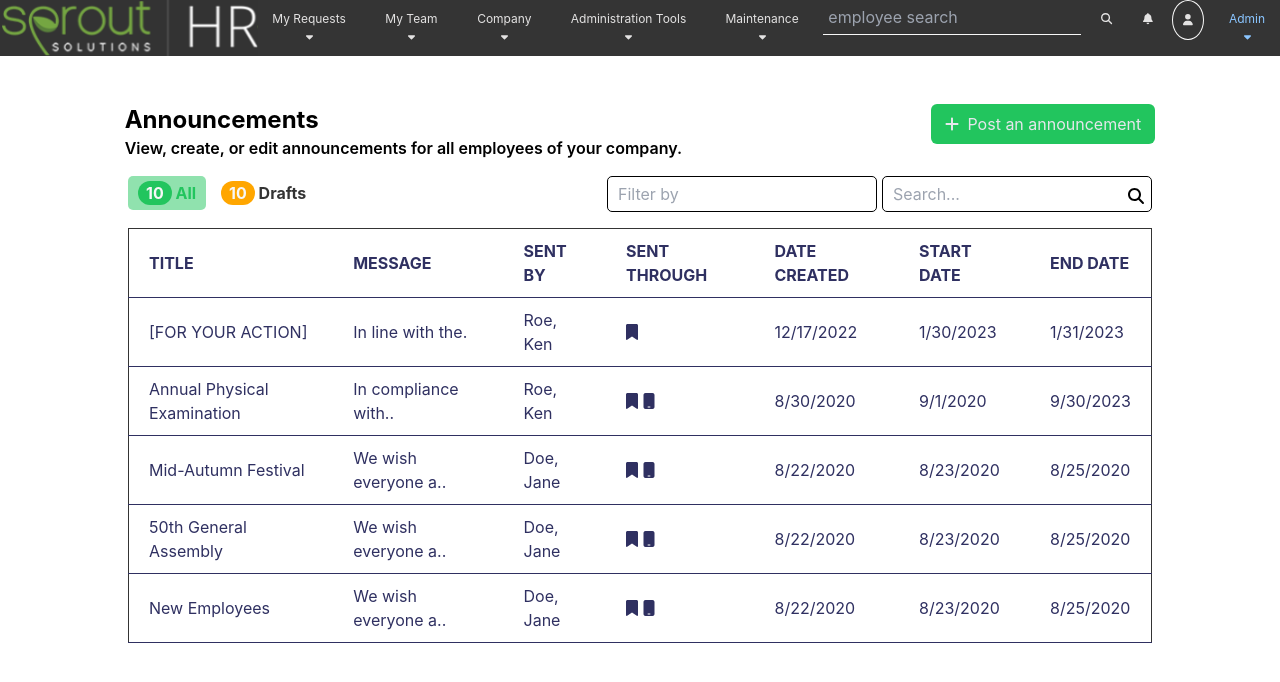
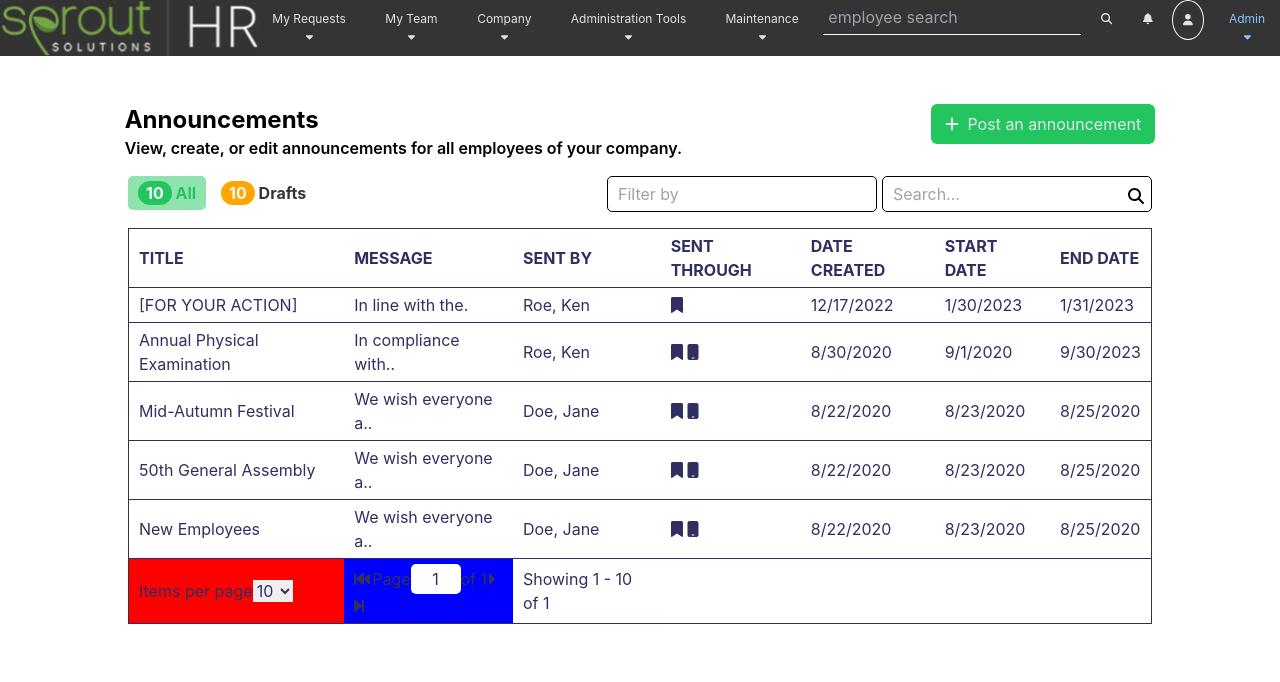
Before and after one commit to markgncelis/exam-repository, a React (Create React App) app: page / in a window 1280 px wide. Shown: the top 682 px of the page. Built offline with nearby package versions, Linux system fonts and the light colour scheme.

Commit message:
add table footer

```diff
--- a/src/components/Content/Content.jsx
+++ b/src/components/Content/Content.jsx
@@ -1,4 +1,4 @@
-import { faBookmark, faMobile, faSearch } from "@fortawesome/free-solid-svg-icons"
+import { faBackwardStep, faBookmark, faCaretLeft, faCaretRight, faForwardStep, faMobile, faSearch } from "@fortawesome/free-solid-svg-icons"
 import { FontAwesomeIcon } from "@fortawesome/react-fontawesome"
 import data from "../../data"
 import './content.scss'
@@ -51,9 +51,35 @@ const Content = () => {
                         <td>{new Date(item.startDate).toLocaleDateString()}</td>
                         <td>{new Date(item.endDate).toLocaleDateString()}</td>
                     </tr>)
-
                 }
                 </tbody>
+                <tfoot>
+                    <tr>
+                        <td className="left">
+                            <span>Items per page</span>
+                            <span>
+                                <select name="number">
+                                    <option value="10">10</option>
+                                    <option value="20">20</option>
+                                    <option value="30">30</option>
+                                </select>
+                            </span>
+                        </td>
+                        <td className="middle">
+                            <FontAwesomeIcon icon={faBackwardStep} />
+                            <FontAwesomeIcon icon={faCaretLeft} />
+                            <span>Page</span><input type='text' value='1' /><span>of 1</span>
+                            <FontAwesomeIcon icon={faCaretRight} />
+                            <FontAwesomeIcon icon={faForwardStep} />
+
+
+                        </td>
+                        <td className="right">
+                            <span>Showing 1 - 10 of 1</span>
+
+                        </td>
+                    </tr>
+                </tfoot>
             </table>
 
         </div>
--- a/src/components/Content/content.scss
+++ b/src/components/Content/content.scss
@@ -73,12 +73,28 @@ table{
     border: 1px solid #343434;
     margin: 0 auto;
     width: 100%;
-    margin-top: 16px;
+    margin: 16px 0px;
 }
 
 th, td {
     text-align: left;
-    padding: 10px 20px;
+    padding: 5px 10px;
     border-bottom: 1px solid;
+}
 
+tfoot {
+    border-width: 100%;
+    border-collapse: collapse;
+    .left {
+        background: red;
+    }
+    .middle {
+        background: blue;
+        input {
+            width: 50px;
+            height: 30px;
+            border-radius: 5px;
+            text-align: center;
+        }
+    }
 }
```
